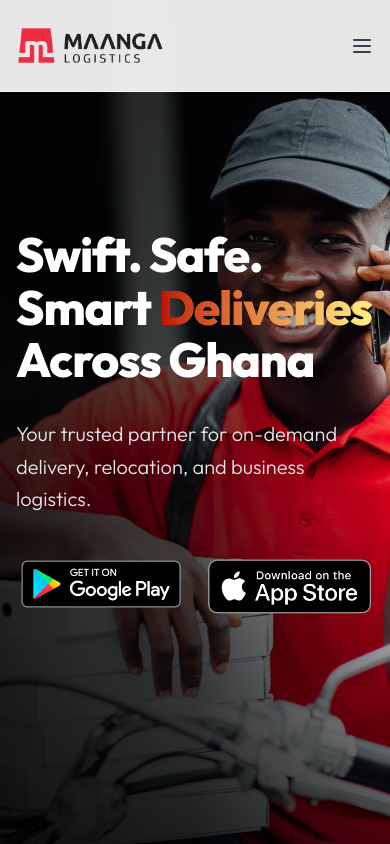
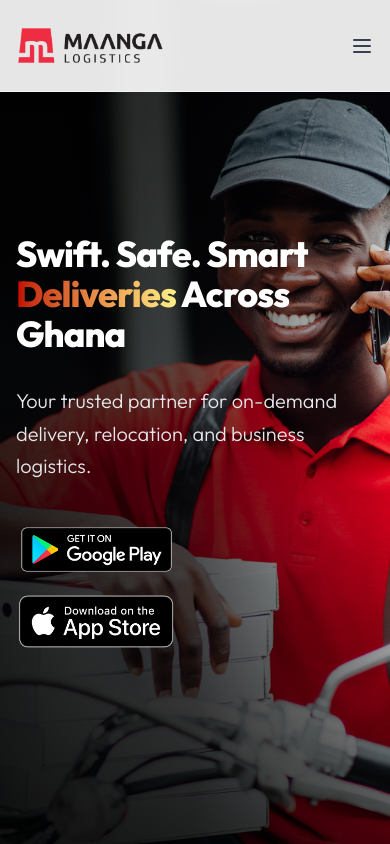
Before and after one commit to perryaryee/Maanga-Website, a Next.js app: page / in a window 390 px wide. Shown: the top 844 px of the page. Built offline with nearby package versions, Linux system fonts and the light colour scheme.

Commit message:
new__updates__push

```diff
--- a/app/globals.css
+++ b/app/globals.css
@@ -87,6 +87,11 @@
   font-family: var(--font-outfit), -apple-system, BlinkMacSystemFont, 'Segoe UI', 'Roboto', 'Oxygen', 'Ubuntu', 'Cantarell', 'Fira Sans', 'Droid Sans', 'Helvetica Neue', sans-serif;
 }
 
+html {
+  overflow-x: hidden;
+  max-width: 100vw;
+}
+
 body {
   background: #ffffff;
   color: var(--foreground);
@@ -95,6 +100,8 @@ body {
   text-rendering: optimizeLegibility;
   -webkit-font-smoothing: antialiased;
   -moz-osx-font-smoothing: grayscale;
+  overflow-x: hidden;
+  max-width: 100vw;
 }
 
 /* Smooth transitions for all interactive elements */
--- a/app/layout.tsx
+++ b/app/layout.tsx
@@ -21,9 +21,9 @@ export default function RootLayout({
   children: React.ReactNode;
 }>) {
   return (
-    <html lang="en">
+    <html lang="en" className="overflow-x-hidden">
       <body
-        className={`${outfit.variable} antialiased flex flex-col min-h-screen font-sans`}
+        className={`${outfit.variable} antialiased flex flex-col min-h-screen font-sans overflow-x-hidden`}
       >
         <Navbar />
         <main className="flex-grow">
--- a/app/page.tsx
+++ b/app/page.tsx
@@ -18,15 +18,15 @@ import deliveryguy__ from "../assets/deliverYguy.jpg";
 
 export default function Home() {
   return (
-    <div className="flex flex-col min-h-screen">
+    <div className="flex flex-col min-h-screen w-full overflow-x-hidden">
       {/* Hero Section */}
-      <section className="relative min-h-screen flex items-center justify-center overflow-hidden">
+      <section className="relative  min-h-screen flex items-center justify-center overflow-hidden w-full pt-10  lg:pt-0">
         {/* Background Image */}
-        <div className="absolute inset-0 z-0">
+        <div className="absolute inset-0 z-0 w-full">
           <img
             src={image2.src}
             alt="Delivery truck on road"
-            className="h-full w-full object-cover"
+            className="h-full w-full object-cover max-w-full"
             loading="eager"
           />
           {/* Gradient Overlay */}
@@ -34,8 +34,8 @@ export default function Home() {
           <div className="absolute inset-0 bg-gradient-to-t from-black/70 via-transparent to-black/30" />
         </div>
 
-        <div className="relative z-10 max-w-7xl mx-auto px-4 sm:px-6 lg:px-8 w-full py-32">
-          <div className="max-w-3xl">
+        <div className="relative z-10 max-w-7xl mx-auto px-4 sm:px-6 lg:px-8 w-full py-16 sm:py-24 lg:py-32 overflow-x-hidden">
+          <div className="max-w-3xl w-full">
             <FadeIn direction="up" immediate>
               <div className=" lg:pt-10">
 
@@ -43,7 +43,7 @@ export default function Home() {
             </FadeIn>
 
             <FadeIn direction="up" immediate delay={0.1}>
-              <h1 className="text-5xl sm:text-6xl lg:text-7xl font-extrabold tracking-tight text-white leading-[1.1] mb-8">
+              <h1 className="text-4xl sm:text-5xl md:text-6xl lg:text-7xl font-extrabold tracking-tight text-white leading-[1.1] mb-8 break-words">
                 Swift. Safe. Smart{" "}
                 <span className="text-transparent bg-clip-text bg-gradient-to-r from-awcc-primary
                 to-yellow-200">
@@ -60,12 +60,12 @@ export default function Home() {
             </FadeIn>
 
             <FadeIn direction="up" immediate delay={0.3}>
-              <div className="grid grid-cols-2 sm:flex sm:flex-row gap-5">
-                <Link href="#download-app" className="group">
-                <img src={playstore.src} alt="playstore" width={218} height={218} />
+              <div className="flex flex-col sm:flex-row gap-4 sm:gap-5">
+                <Link href="#download-app" className="group w-full sm:w-auto">
+                <img src={playstore.src} alt="playstore" className="w-full max-w-[160px] sm:max-w-[218px] h-auto" />
                 </Link>
-                <Link href="#download-app" className="group">
-                <img src={appstore.src} alt="appstore" width={190} height={190} />
+                <Link href="#download-app" className="group w-full sm:w-auto">
+                <img src={appstore.src} alt="appstore" className="w-full max-w-[160px] sm:max-w-[190px] h-auto" />
                 </Link>
               </div>
             </FadeIn>
--- a/components/Footer.tsx
+++ b/components/Footer.tsx
@@ -2,8 +2,8 @@ import Link from "next/link";
 
 const Footer = () => {
     return (
-        <footer className="bg-gray-900 text-white py-20">
-            <div className="max-w-7xl mx-auto px-4 sm:px-6 lg:px-8">
+        <footer className="bg-gray-900 text-white py-20 overflow-x-hidden w-full">
+            <div className="max-w-7xl mx-auto px-4 sm:px-6 lg:px-8 w-full">
                 <div className="grid grid-cols-1 md:grid-cols-4 gap-12 mb-16">
                     <div className="md:col-span-2">
                         <h3 className="text-2xl font-bold mb-4 text-white">Maanga Logistics</h3>
--- a/components/Navbar.tsx
+++ b/components/Navbar.tsx
@@ -47,16 +47,16 @@ const Navbar = () => {
       initial={{ y: -100 }}
       animate={{ y: 0 }}
       transition={{ duration: 0.5 }}
-      className={`fixed top-0 left-0 right-0 z-50 transition-all duration-300 ${scrolled
+      className={`fixed top-0 left-0 right-0 z-50 transition-all duration-300 overflow-x-hidden w-full ${scrolled
           ? "bg-white/95 backdrop-blur-lg  py-4 border-b border-gray-100"
           : "bg-white/90 backdrop-blur-md py-6 border-b border-gray-100"
         }`}
     >
-      <div className="max-w-7xl mx-auto px-4 sm:px-6 lg:px-8">
+      <div className="max-w-7xl mx-auto px-4 sm:px-6 lg:px-8 w-full">
         <div className="flex items-center justify-between">
           <div className="flex items-center">
             <Link href="/" className="font-bold text-2xl tracking-tight text-awcc-primary hover:text-awcc-primary-light transition-colors">
-              <Image src={logo} alt="logo" height={150} width={150} />
+              <Image src={logo} alt="logo" height={150} width={150} className="max-w-full h-auto" />
             </Link>
           </div>
           <div className="hidden md:block">
```
